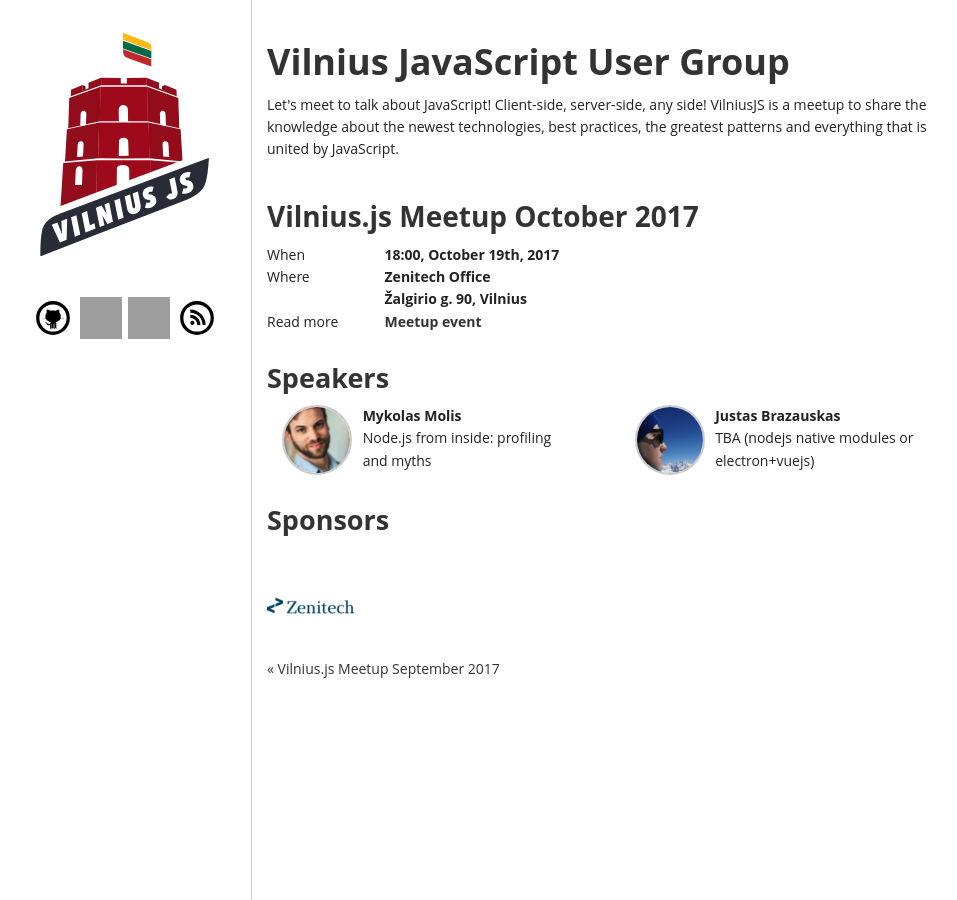
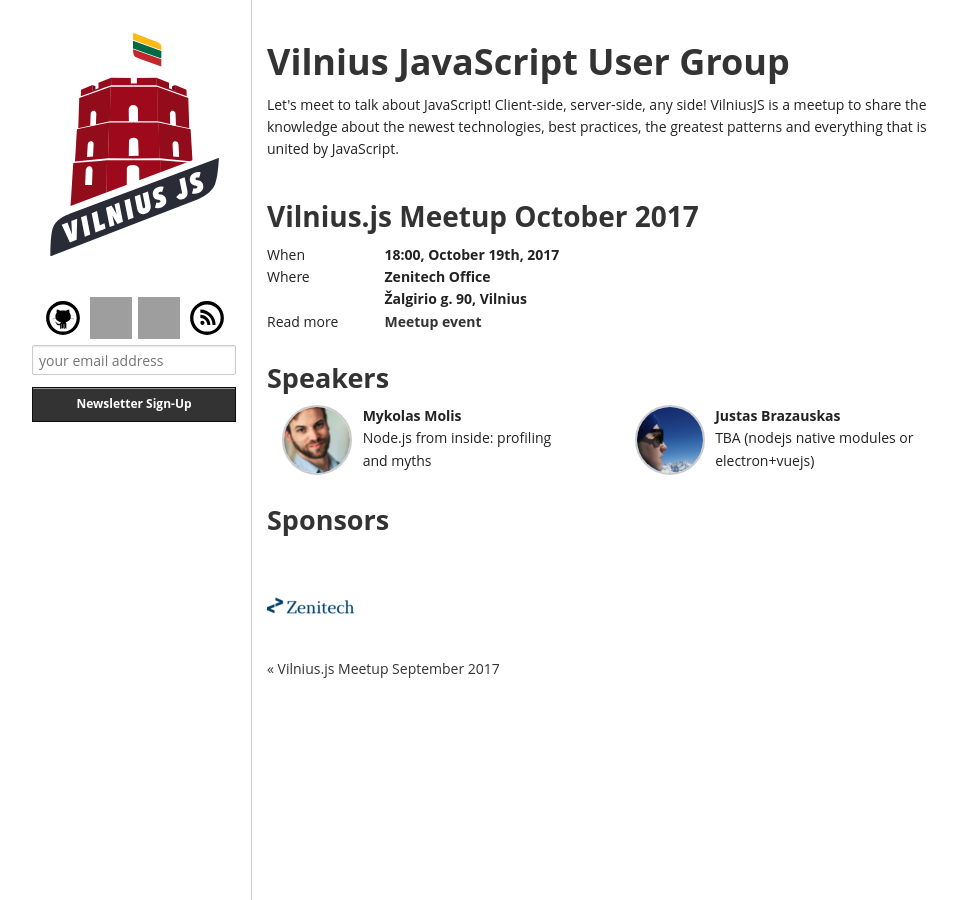
Before and after one commit to VilniusJS/vilniusjs.lt, a Jekyll site: the page built from index.html, in a window 1280 px wide. Shown: the whole page, without its empty margins (153-1110 px from the left). Built offline with Jekyll 4.4.1, drawn with Linux system fonts in a browser that asks for light colours; comment, search, counter and statistics services are not loaded; grey boxes are pictures that could not be loaded.

Commit message:
add newsletter subscription form

```diff
--- a/_layouts/default.html
+++ b/_layouts/default.html
@@ -26,6 +26,7 @@
   <body>
     <div class="row">
       <aside class="three columns">
+        <div style="padding-left: 10px">
           <a href="/">
             <div class="logo"></div>
           </a>
@@ -33,6 +34,27 @@
           <a class="twitter" href="http://twitter.com/vilniusjs"></a>
           <a class="email" href="mailto:usergroup@vilniusjs.lt"></a>
           <a class="rss" href="//feeds.feedburner.com/VilniusJS"></a>
+        </div>
+<!-- Begin MailChimp Signup Form -->
+<link href="//cdn-images.mailchimp.com/embedcode/slim-10_7.css" rel="stylesheet" type="text/css">
+<style type="text/css">
+	#mc_embed_signup{background:#fff; clear:left; font:14px Helvetica,Arial,sans-serif; }
+	/* Add your own MailChimp form style overrides in your site stylesheet or in this style block.
+	   We recommend moving this block and the preceding CSS link to the HEAD of your HTML file. */
+</style>
+<div id="mc_embed_signup">
+<form action="//vilniusjs.us16.list-manage.com/subscribe/post?u=e28fb96898cdc44a1454748d7&amp;id=7bdc1913da" method="post" id="mc-embedded-subscribe-form" name="mc-embedded-subscribe-form" class="validate" target="_blank" novalidate>
+    <div id="mc_embed_signup_scroll">
+
+	<input type="email" value="" name="EMAIL" class="email" id="mce-EMAIL" placeholder="your email address" require style="background: white; width: 100%"d>
+    <!-- real people should not fill this in and expect good things - do not remove this or risk form bot signups-->
+    <div style="position: absolute; left: -5000px;" aria-hidden="true"><input type="text" name="b_e28fb96898cdc44a1454748d7_7bdc1913da" tabindex="-1" value=""></div>
+    <div class="clear"><input type="submit" value="Newsletter Sign-Up" name="subscribe" id="mc-embedded-subscribe" class="button" style="width: 100%"></div>
+    </div>
+</form>
+</div>
+
+<!--End mc_embed_signup-->
       </aside>
       <section class="nine columns">
         <h1>{{ site.title }}</h1>
```
Lines whose indentation alone changed are shown as unchanged.
